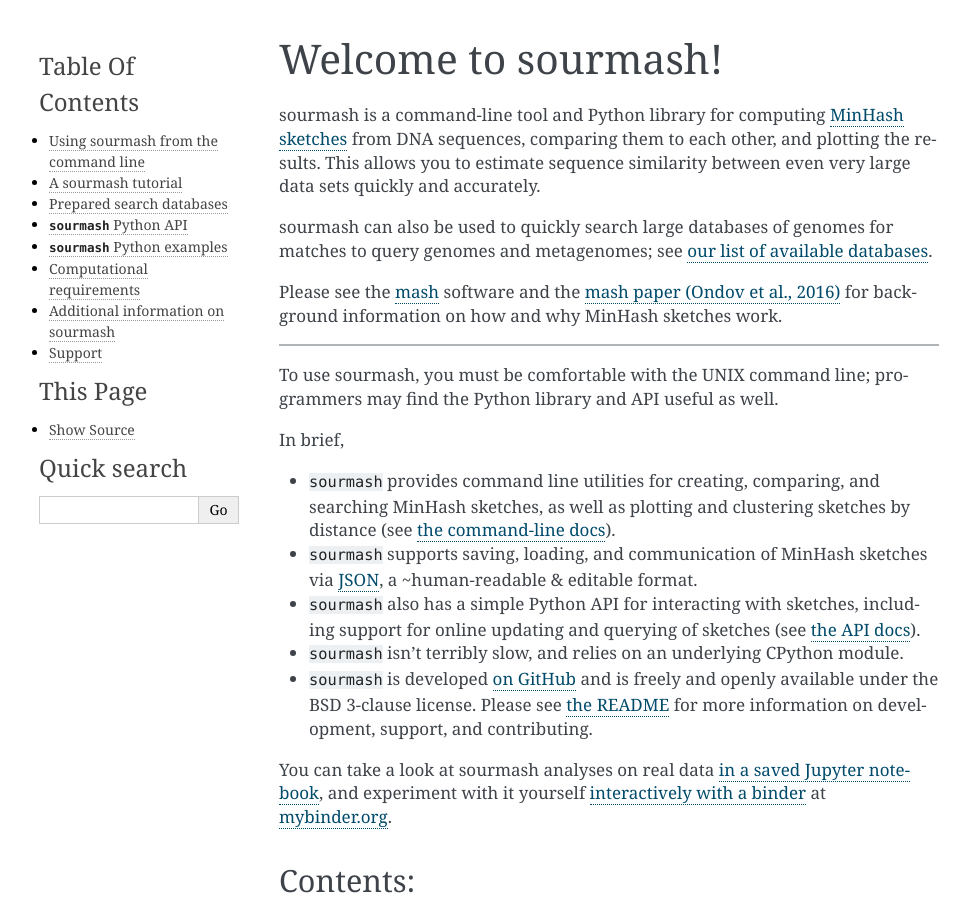
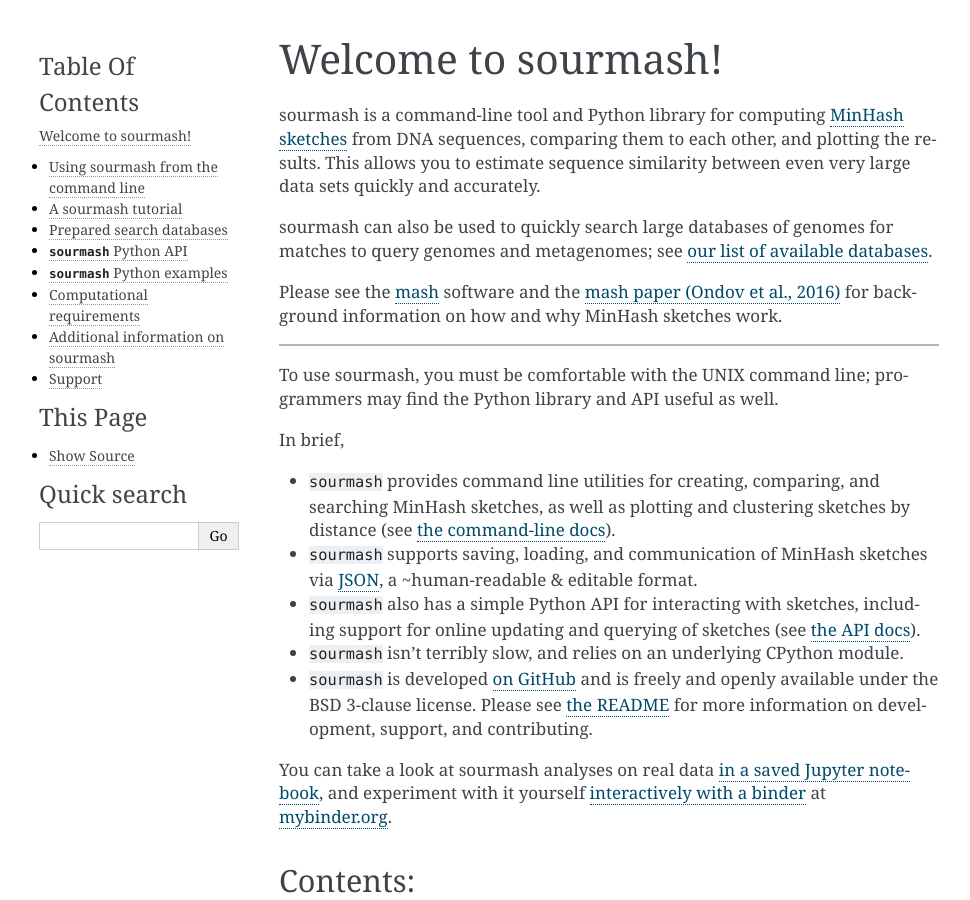
Before and after one commit to sourmash-bio/sourmash, a Sphinx documentation site: the page built from doc/index.rst, in a window 1280 px wide and 900 px high. Shown: the whole window, without its empty margins (141-1111 px from the left). Built offline with Sphinx 7.4.7, drawn with Linux system fonts in a browser that asks for light colours.

Commit message:
add index to sidebar TOC

```diff
--- a/doc/_templates/navigation.html
+++ b/doc/_templates/navigation.html
@@ -1,2 +1,3 @@
 <h3>{{ _('Table Of Contents') }}</h3>
+<a href='index.html'>Welcome to sourmash!</a>
 {{ toctree(maxdepth=1, collapse=False) }}
```
